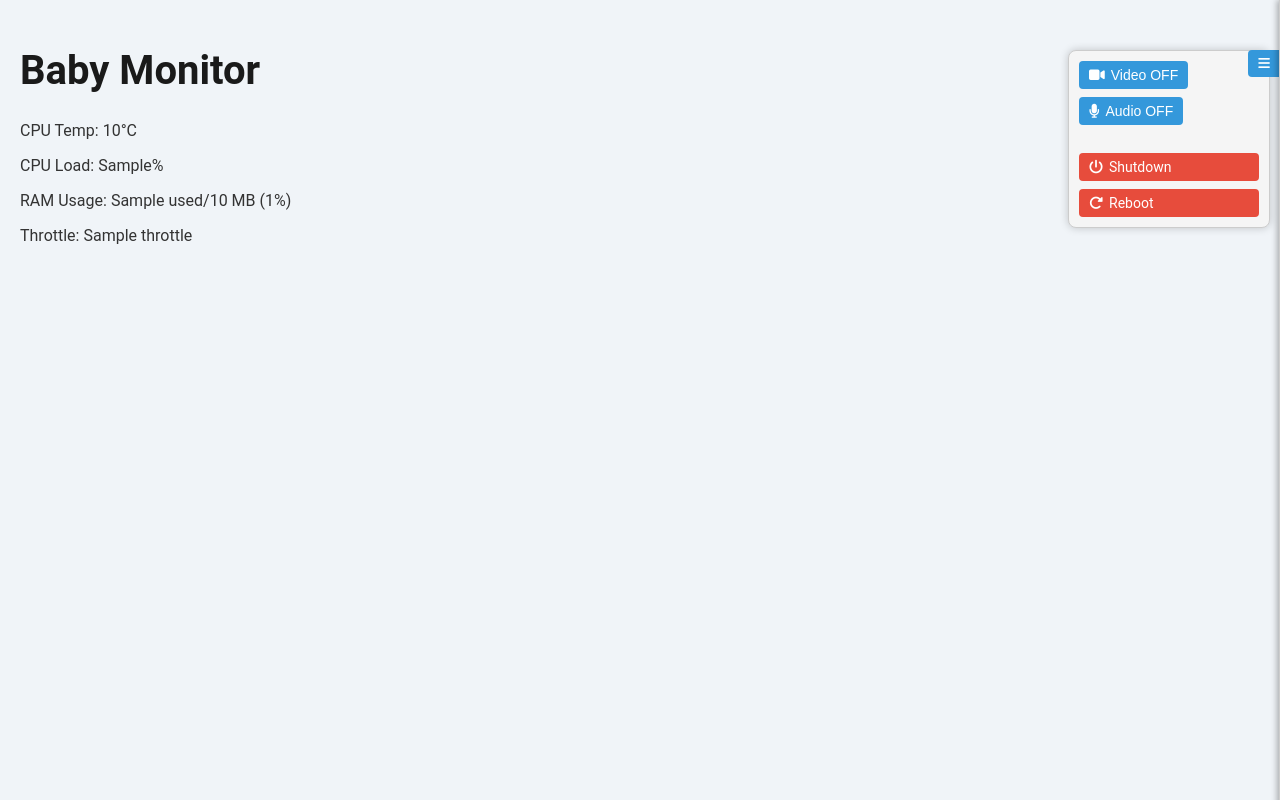
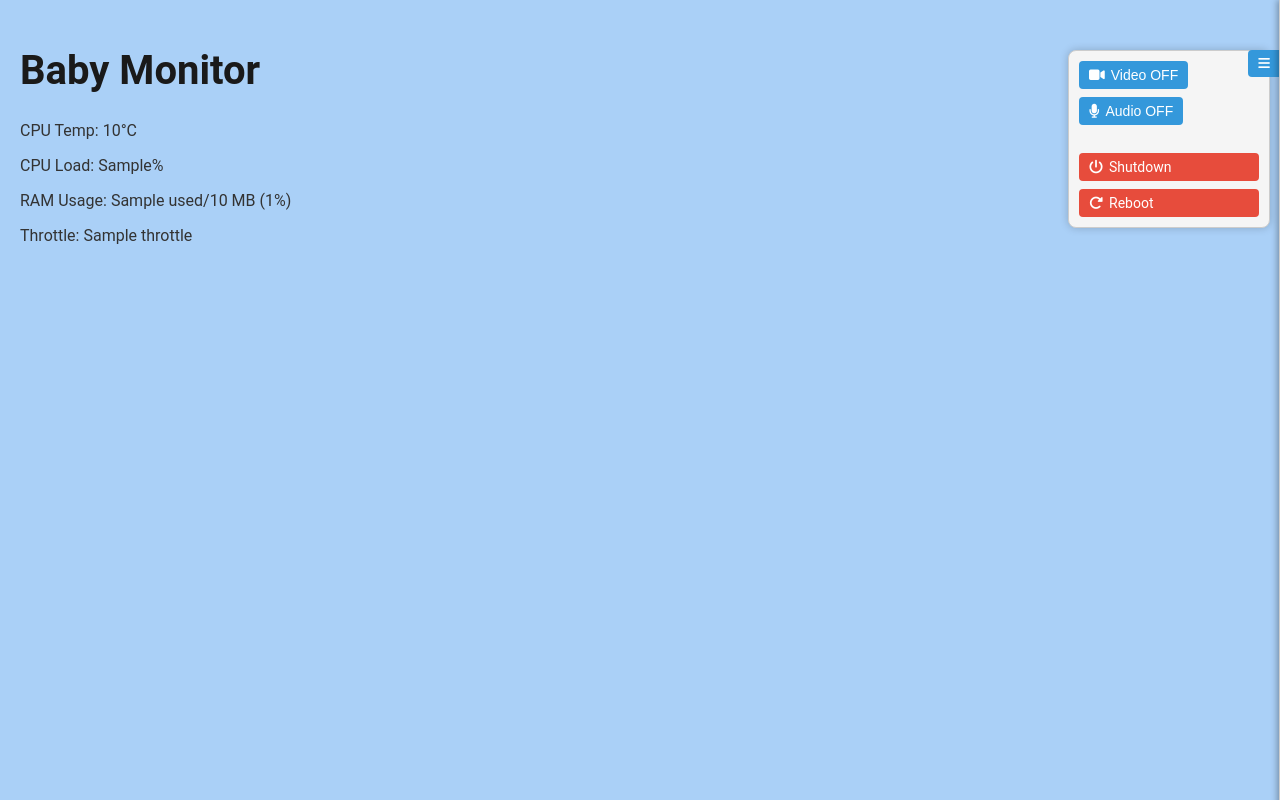
Before and after one commit to martonszep/raspberrypi-babycam, a Flask app: template app/templates/index.html in a window 1280 px wide. Run offline with Flask 3, Linux system fonts and the light colour scheme; the template is opened without the code that fills it: most values are stand-ins (such as "Sample title", 1, 10 or a date in 2020).

Commit message:
background color

```diff
--- a/app/static/css/styles.css
+++ b/app/static/css/styles.css
@@ -1,6 +1,6 @@
 body {
     font-family: 'Roboto', sans-serif;
-    background-color: #f0f4f8;
+    background-color: #aad0f7;
     color: #333;
     margin: 0;
     padding: 20px;
```
